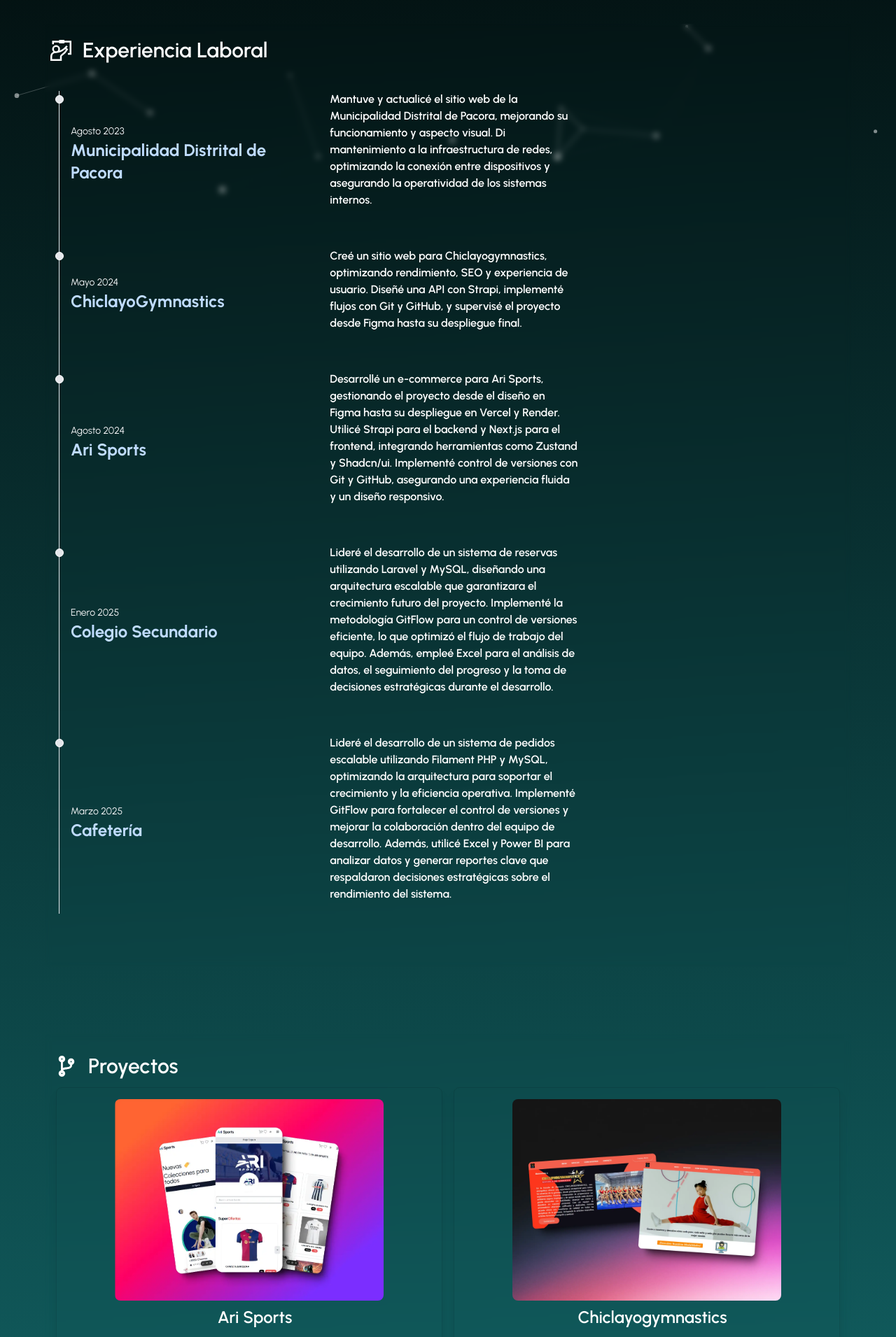
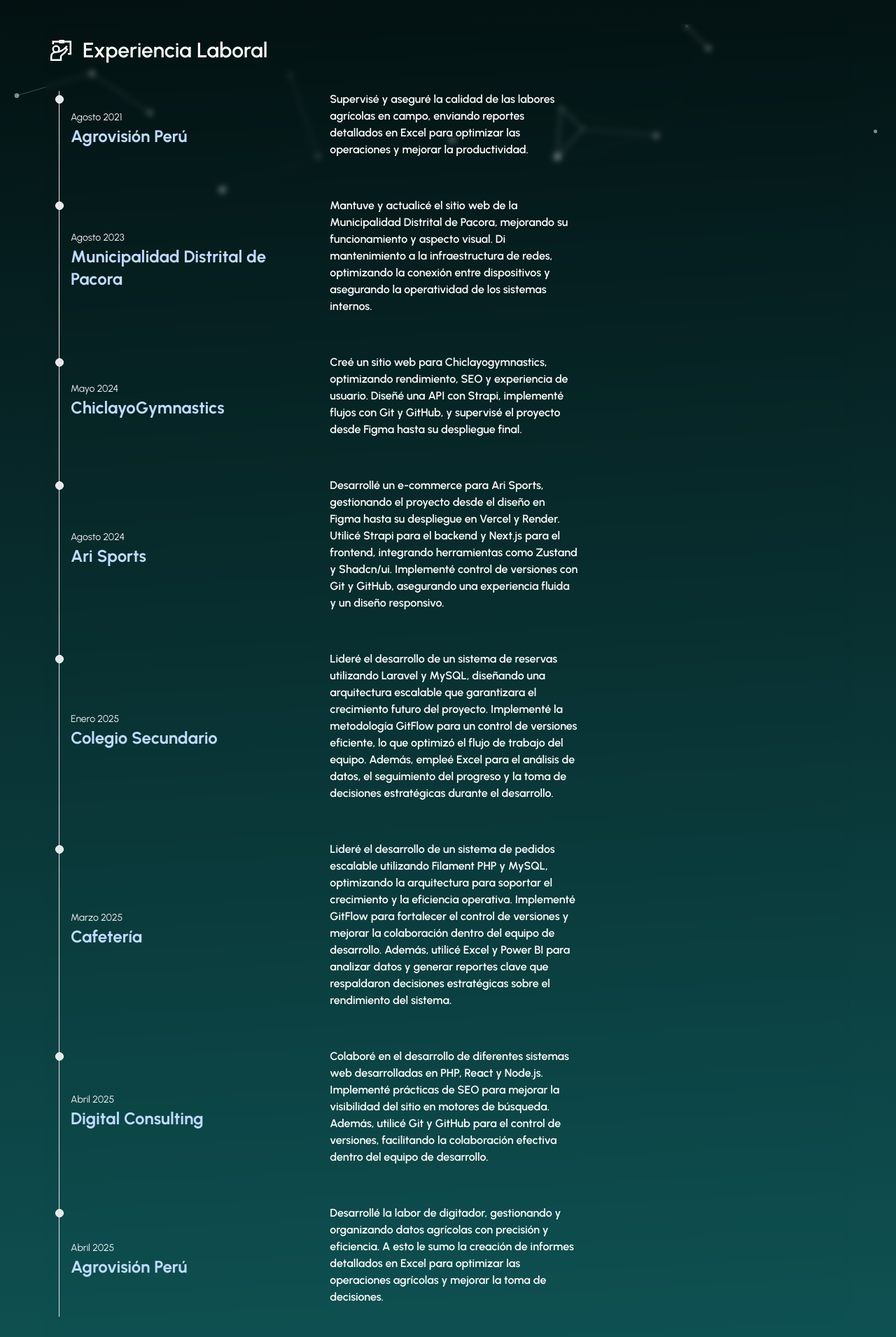
Before and after one commit to ChaponanWill/chaponanwill-portfolio, a Next.js app: page / in a window 1280 px wide. Shown: the part 520-2431 px from the top of the page at 70% size. Built offline with nearby package versions, Linux system fonts and the light colour scheme.

Commit message:
Agregando experiencia

```diff
--- a/src/app/components/ExperienciaLaboral.tsx
+++ b/src/app/components/ExperienciaLaboral.tsx
@@ -2,6 +2,15 @@
 import { GrWorkshop } from "react-icons/gr";
 import PersonalBoxReveal from "./PersonalBoxReveal";
 const experienciaLaboral = [
+
+    {
+        id: 0,
+        title: "Agrovisión Perú",
+        fechaInicio: "Agosto 2021",
+        descripcion:
+            "Supervisé y aseguré la calidad de las labores agrícolas en campo, enviando reportes detallados en Excel para optimizar las operaciones y mejorar la productividad.",
+    },
+
     {
         id: 1,
         title: "Municipalidad Distrital de Pacora",
@@ -35,7 +44,20 @@
         title: "Cafetería",
         fechaInicio: "Marzo 2025",
         descripcion: "Lideré el desarrollo de un sistema de pedidos escalable utilizando Filament PHP y MySQL, optimizando la arquitectura para soportar el crecimiento y la eficiencia operativa. Implementé GitFlow para fortalecer el control de versiones y mejorar la colaboración dentro del equipo de desarrollo. Además, utilicé Excel y Power BI para analizar datos y generar reportes clave que respaldaron decisiones estratégicas sobre el rendimiento del sistema."
-    }
+    },
+    {
+        id: 6,
+        title: "Digital Consulting",
+        fechaInicio: "Abril 2025",
+        descripcion: "Colaboré en el desarrollo de diferentes sistemas web desarrolladas en PHP, React y Node.js. Implementé prácticas de SEO para mejorar la visibilidad del sitio en motores de búsqueda. Además, utilicé Git y GitHub para el control de versiones, facilitando la colaboración efectiva dentro del equipo de desarrollo."
+    },
+    {
+        id: 7,
+        title: "Agrovisión Perú",
+        fechaInicio: "Abril 2025",
+        descripcion: "Desarrollé la labor de digitador, gestionando y organizando datos agrícolas con precisión y eficiencia. A esto le sumo la creación de informes detallados en Excel para optimizar las operaciones agrícolas y mejorar la toma de decisiones."
+    },
+
 ];
 
 function ExperienciaLaboral() {
--- a/src/app/components/Proyectos.tsx
+++ b/src/app/components/Proyectos.tsx
@@ -20,7 +20,6 @@
         description:
             "Página web para Chiclayogymnastics, optimizando rendimiento, SEO y experiencia de usuario.",
         image: "/projects/chiclayogymnastics.webp",
-        url: "https://chiclayogymnastics.com",
     },
     {
         id: 3,
```
